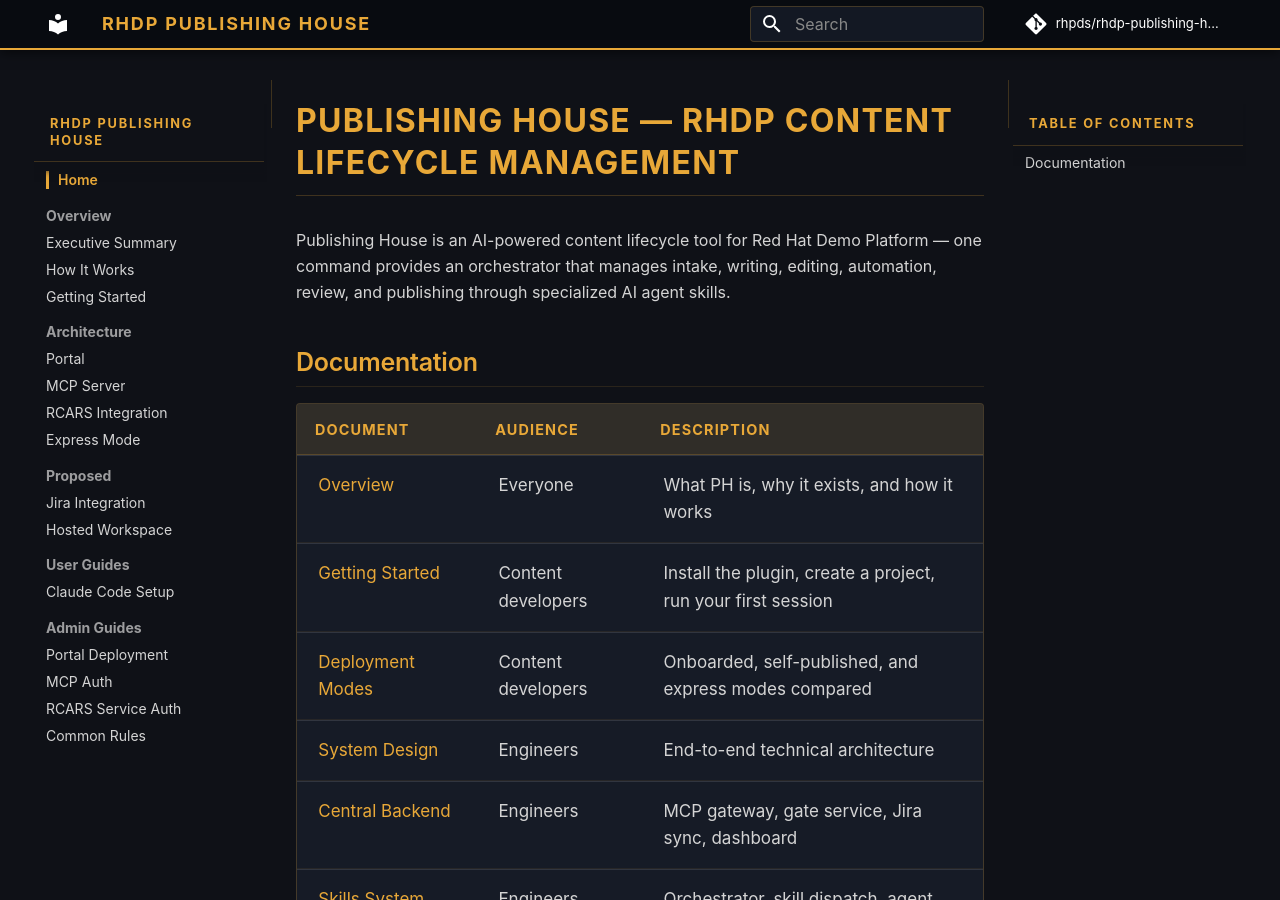
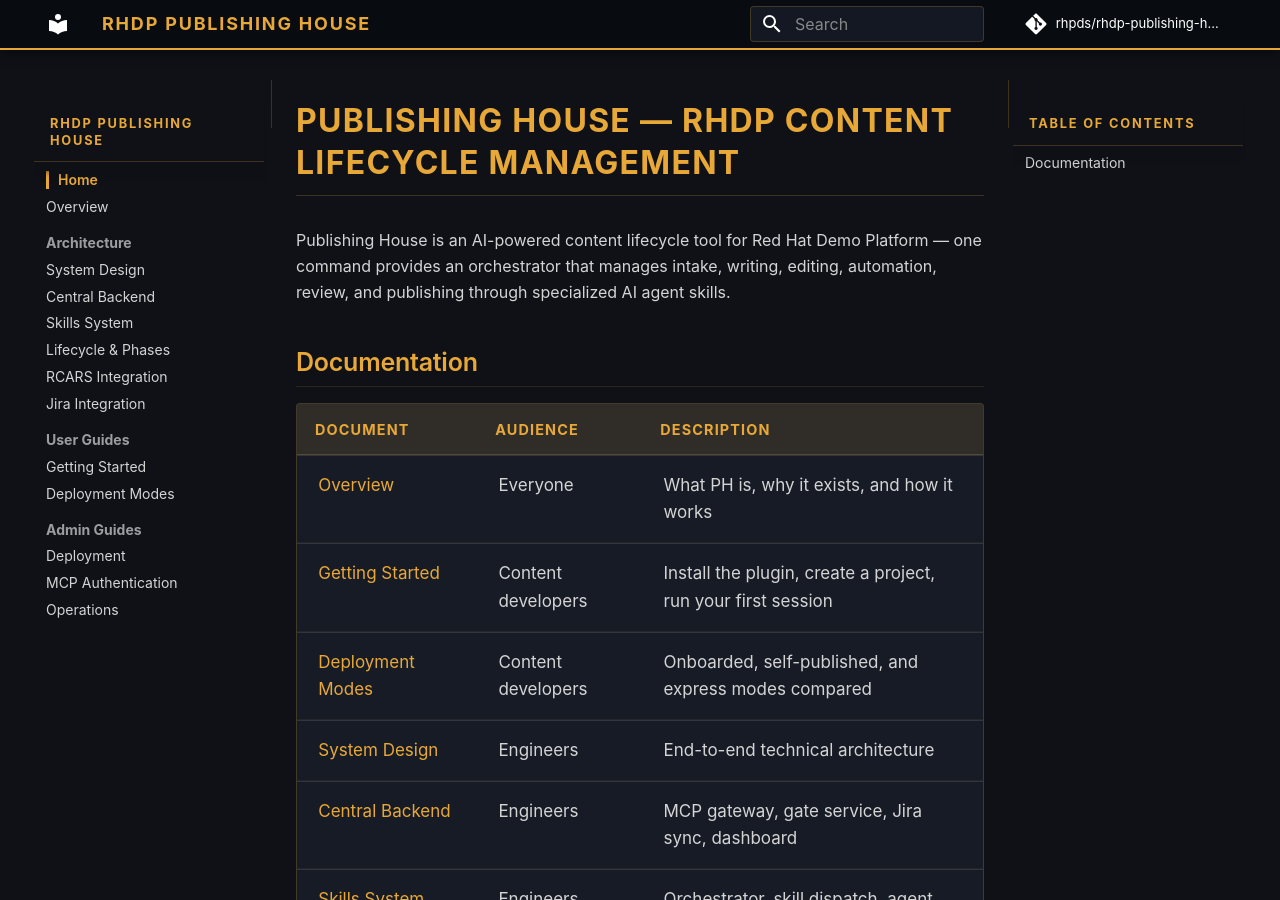
Before and after one commit to treddy08/rhdp-publishing-house, an MkDocs documentation site: the page built from docs/index.md, in a window 1280 px wide and 900 px high. Built offline with MkDocs 1.6.1 and Material for MkDocs 9.7.7, drawn with Linux system fonts in a browser that asks for light colours; comment, search, counter and statistics services are not loaded.

Commit message:
[RHDPCD-47] Update mkdocs nav to match restructured docs
Co-Authored-By: Claude Sonnet 4.6 (1M context) <noreply@anthropic.com>

```diff
--- a/mkdocs.yml
+++ b/mkdocs.yml
@@ -30,25 +30,21 @@ extra_css:
 
 nav:
   - Home: index.md
-  - Overview:
-    - Executive Summary: executive-summary.md
-    - How It Works: how-it-works.md
-    - Getting Started: getting-started.md
+  - Overview: overview.md
   - Architecture:
-    - Portal: architecture/portal.md
-    - MCP Server: api/mcp-tools.md
+    - System Design: architecture/system-design.md
+    - Central Backend: architecture/central.md
+    - Skills System: architecture/skills.md
+    - Lifecycle & Phases: architecture/lifecycle-phases.md
     - RCARS Integration: architecture/rcars-integration.md
-    - Express Mode: architecture/express-mode-overview.md
-  - Proposed:
-    - Jira Integration: architecture/jira-integration-overview.md
-    - Hosted Workspace: architecture/hosted-workspace-overview.md
+    - Jira Integration: architecture/jira-integration.md
   - User Guides:
-    - Claude Code Setup: user/claude-code-setup.md
+    - Getting Started: user/getting-started.md
+    - Deployment Modes: user/deployment-modes.md
   - Admin Guides:
-    - Portal Deployment: admin/portal-deployment.md
-    - MCP Auth: admin/mcp-auth.md
-    - RCARS Service Auth: admin/rcars-service-auth.md
-    - Common Rules: admin/PH-COMMON-RULES.md
+    - Deployment: admin/deployment.md
+    - MCP Authentication: admin/mcp-auth.md
+    - Operations: admin/operations.md
 
 markdown_extensions:
   - tables
```
